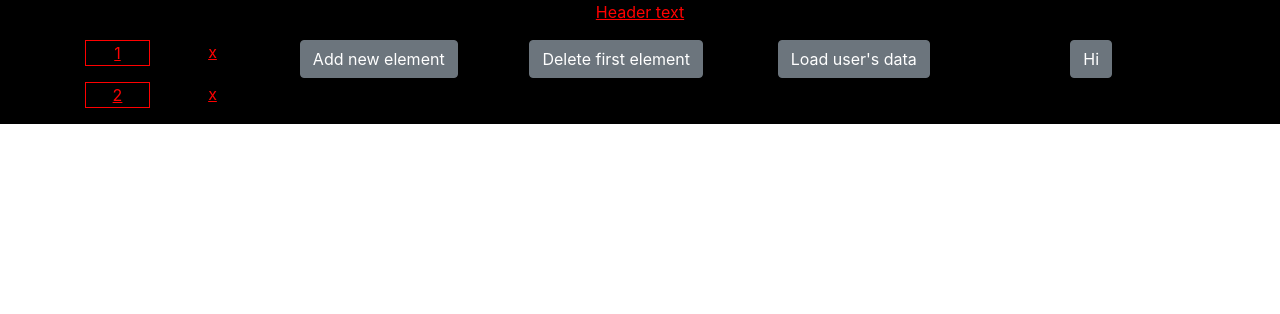
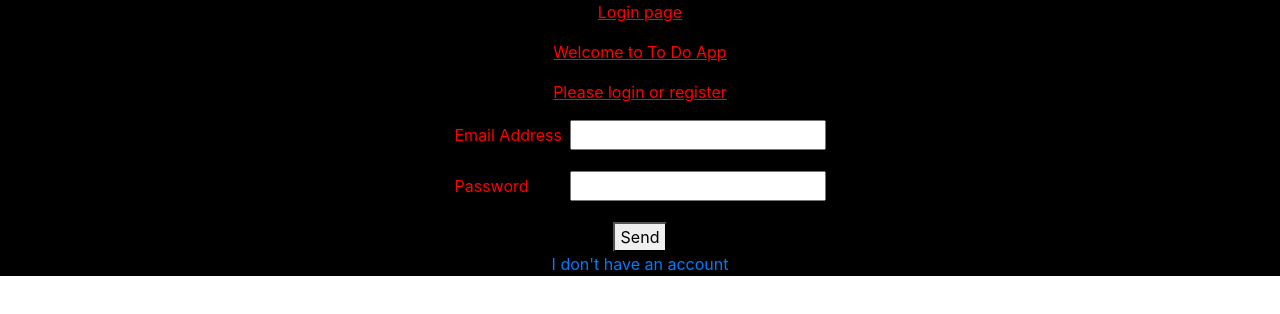
Before and after one commit to Griha3212/todo-list, a React (Create React App) app in the folder frontend/: page /login in a window 1280 px wide. Shown: the top 314 px of the page. Built offline with nearby package versions, Linux system fonts and the light colour scheme.

Commit message:
add formik and LoginPage

```diff
--- a/frontend/package.json
+++ b/frontend/package.json
@@ -8,6 +8,7 @@
     "@testing-library/user-event": "^12.8.3",
     "axios": "^0.21.1",
     "bootstrap": "^4.6.0",
+    "formik": "^2.2.6",
     "react": "^17.0.2",
     "react-dom": "^17.0.2",
     "react-redux": "^7.2.3",
--- a/frontend/src/App.jsx
+++ b/frontend/src/App.jsx
@@ -11,7 +11,7 @@ function App() {
   return (
     <BrowserRouter>
       <Switch>
-        <Route exact path="/login" component={TodoPage} />
+        <Route exact path="/login" component={LoginPage} />
         <Route exact path="/register" component={TodoPage} />
         <Route path="/" component={Protected} />
       </Switch>
--- a/frontend/src/pages/LoginPage/LoginPage.jsx
+++ b/frontend/src/pages/LoginPage/LoginPage.jsx
@@ -1,9 +1,66 @@
+/* eslint-disable react/no-unescaped-entities */
+/* eslint-disable jsx-a11y/anchor-is-valid */
+/* eslint-disable jsx-a11y/label-has-associated-control */
+/* eslint-disable no-alert */
 import React from "react";
+import { useFormik } from "formik";
 import { Header } from "../../components/Header/Header";
 import { ToDoList } from "../../components/ToDoList/ToDoList";
+import "./styles.css";
+
+const SignupForm = () => {
+  // Pass the useFormik() hook initial form values and a submit function that will
+  // be called when the form is submitted
+  const formik = useFormik({
+    initialValues: {
+      email: "",
+      password: "",
+    },
+    onSubmit: (values) => {
+      alert(JSON.stringify(values, null, 2));
+    },
+  });
+  return (
+    <form onSubmit={formik.handleSubmit}>
+      <p>
+        {" "}
+        <label className="labelForInput" htmlFor="email">
+          Email Address
+        </label>
+        <input
+          id="email"
+          name="email"
+          type="email"
+          onChange={formik.handleChange}
+          value={formik.values.email}
+        />
+      </p>
+
+      <p>
+        {" "}
+        <label className="labelForInput" htmlFor="password">
+          Password
+        </label>
+        <input
+          id="password"
+          name="password"
+          type="password"
+          onChange={formik.handleChange}
+          value={formik.values.password}
+        />
+      </p>
+
+      <button type="submit">Send</button>
+    </form>
+  );
+};
 
 export const LoginPage = () => (
   <div className="App">
     <p>Login page</p>
+    <p>Welcome to To Do App</p>
+    <p>Please login or register</p>
+    <SignupForm />
+    <a href="#">I don't have an account</a>
   </div>
 );
--- /dev/null
+++ b/frontend/src/pages/LoginPage/styles.css
@@ -0,0 +1,6 @@
+.labelForInput {
+
+    text-align: left;
+    width: 115px;
+
+}
--- a/frontend/src/pages/Protected/Protected.jsx
+++ b/frontend/src/pages/Protected/Protected.jsx
@@ -1,6 +1,13 @@
 import React, { useEffect, useState } from "react";
-import { Route, Router, Switch, BrowserRouter } from "react-router-dom";
+import {
+  Route,
+  Router,
+  Switch,
+  BrowserRouter,
+  Redirect,
+} from "react-router-dom";
 import { loadUserDataFromLocalStorage } from "../../utils/localStorage";
+import { LoginPage } from "../LoginPage/LoginPage";
 
 export const Protected = () => {
   const [isAuthenticated, setIsAuthenticated] = useState(false);
@@ -8,9 +15,13 @@ export const Protected = () => {
   useEffect(() => {
     const { token } = loadUserDataFromLocalStorage();
     console.log("token :>> ", token);
+
+    if (token) {
+      setIsAuthenticated(true);
+    }
   }, []);
 
-  if (!isAuthenticated) return null;
+  if (!isAuthenticated) return <Redirect to="/login" />;
 
   return (
     <Switch>
```
Also changed, not shown: 1 other file (tests, documents, lock files or other folders).
